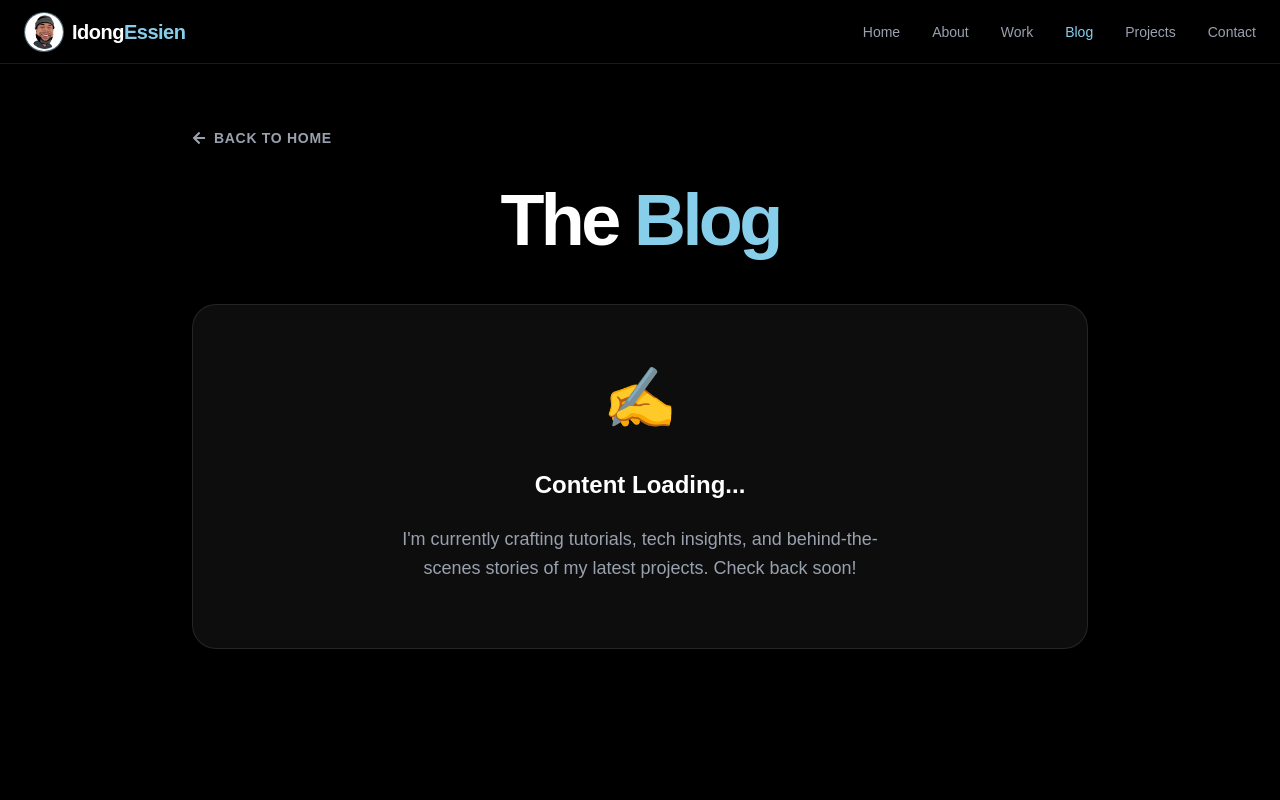
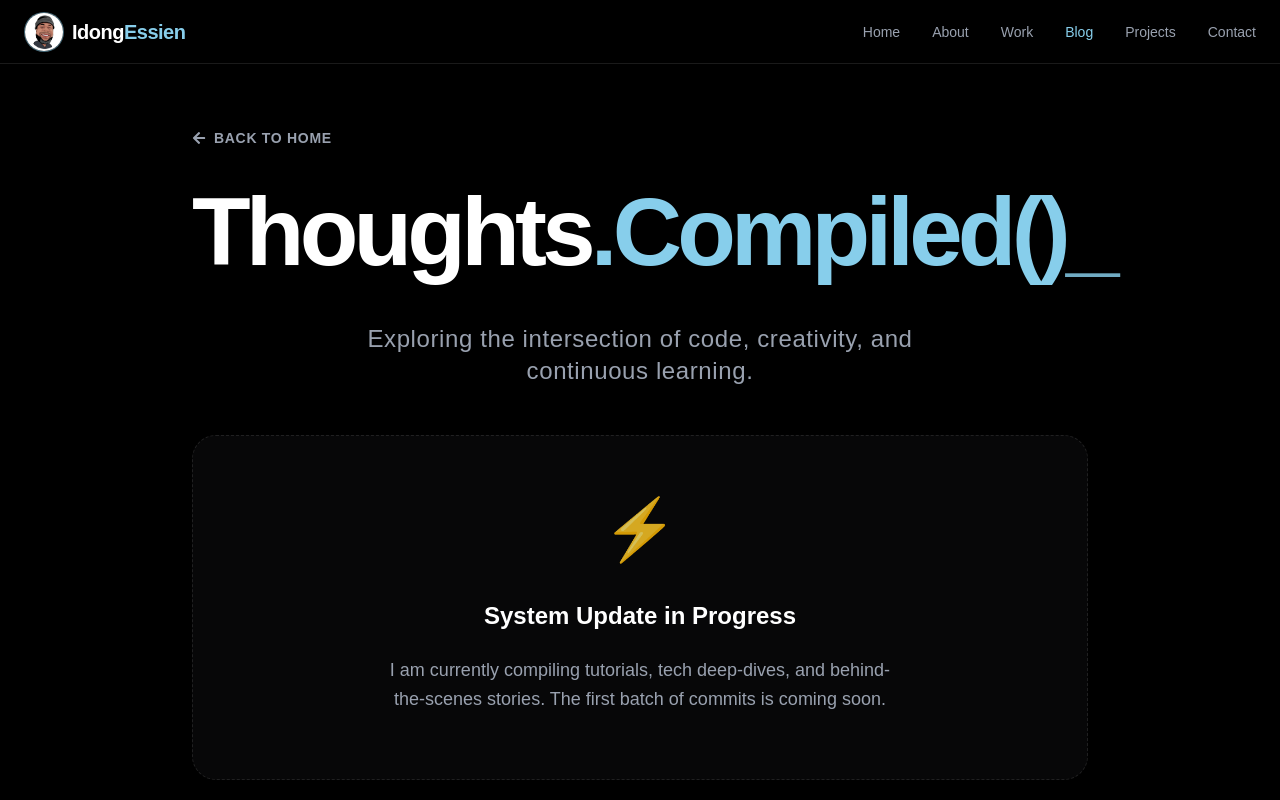
Before and after one commit to idongCodes/idong-essien, a Next.js app: page /blog in a window 1280 px wide. Shown: the top 800 px of the page. Built offline with nearby package versions, Linux system fonts and the light colour scheme.

Commit message:
Update Blog UI

```diff
--- a/app/blog/page.tsx
+++ b/app/blog/page.tsx
@@ -1,7 +1,13 @@
+"use client"; // <--- Now a Client Component to handle state
+
+import { useState } from "react";
 import Link from "next/link";
 import { FaArrowLeft } from "react-icons/fa";
+import BlogTypewriter from "@/components/BlogTypewriter";
 
 export default function BlogPage() {
+  const [showContent, setShowContent] = useState(false);
+
   return (
     <div className="min-h-screen w-full bg-black text-white pt-32 pb-20 px-4 md:px-8 flex flex-col items-center">
 
@@ -17,18 +23,30 @@ export default function BlogPage() {
 
       <div className="max-w-4xl w-full text-center space-y-12">
 
-        {/* Header */}
-        <h1 className="text-5xl md:text-7xl font-bold tracking-tighter">
-          The <span className="text-sky-blue">Blog</span>
-        </h1>
+        <div className="space-y-6">
+          {/* Pass the handler here */}
+          <BlogTypewriter onComplete={() => setShowContent(true)} />
 
-        {/* Empty State Card */}
-        <div className="p-16 border border-white/10 rounded-3xl bg-white/5 backdrop-blur-sm shadow-2xl flex flex-col items-center gap-6">
-          <div className="text-6xl mb-4">✍️</div>
-          <h2 className="text-2xl font-bold text-white">Content Loading...</h2>
-          <p className="text-lg text-gray-400 font-light max-w-lg mx-auto leading-relaxed">
-            I'm currently crafting tutorials, tech insights, and behind-the-scenes stories of my latest projects. Check back soon!
-          </p>
+          {/* FADE IN WRAPPER - Controls everything below the title */}
+          <div
+            className={`transition-opacity duration-1000 ease-in flex flex-col items-center gap-12 ${
+              showContent ? "opacity-100 translate-y-0" : "opacity-0 translate-y-4"
+            }`}
+          >
+            <p className="text-xl md:text-2xl text-gray-400 font-light tracking-wide max-w-2xl mx-auto">
+              Exploring the intersection of code, creativity, and continuous learning.
+            </p>
+
+            {/* Empty State Card */}
+            <div className="w-full p-16 border border-white/10 rounded-3xl bg-zinc-900/30 backdrop-blur-sm shadow-2xl flex flex-col items-center gap-6 border-dashed">
+              <div className="text-6xl mb-4 animate-pulse">⚡</div>
+              <h2 className="text-2xl font-bold text-white">System Update in Progress</h2>
+              <p className="text-lg text-gray-400 font-light max-w-lg mx-auto leading-relaxed">
+                I am currently compiling tutorials, tech deep-dives, and behind-the-scenes stories. The first batch of commits is coming soon.
+              </p>
+            </div>
+          </div>
+
         </div>
 
       </div>
--- a/app/globals.css
+++ b/app/globals.css
@@ -21,3 +21,8 @@ html, body {
   margin: 0;
   padding: 0;
 }
+
+@keyframes fadeIn {
+  from { opacity: 0; transform: translateY(10px); }
+  to { opacity: 1; transform: translateY(0); }
+}
--- /dev/null
+++ b/components/BlogTypewriter.tsx
@@ -0,0 +1,39 @@
+"use client";
+
+import { useState, useEffect } from "react";
+
+export default function BlogTypewriter({ onComplete }: { onComplete?: () => void }) {
+  const textFirstHalf = "Thoughts";
+  const textSecondHalf = ".Compiled()";
+  const fullText = textFirstHalf + textSecondHalf;
+
+  const [displayedText, setDisplayedText] = useState("");
+
+  useEffect(() => {
+    let i = 0;
+    const typingSpeed = 100; // ms per char
+
+    const timer = setInterval(() => {
+      if (i < fullText.length) {
+        setDisplayedText(fullText.slice(0, i + 1));
+        i++;
+      } else {
+        clearInterval(timer);
+        if (onComplete) onComplete(); // <--- Notify parent when done
+      }
+    }, typingSpeed);
+
+    return () => clearInterval(timer);
+  }, []);
+
+  const part1 = displayedText.slice(0, textFirstHalf.length);
+  const part2 = displayedText.slice(textFirstHalf.length);
+
+  return (
+    <h1 className="text-5xl md:text-8xl font-bold tracking-tighter min-h-[1.2em]">
+      <span>{part1}</span>
+      <span className="text-sky-blue">{part2}</span>
+      <span className="animate-pulse text-sky-blue">_</span>
+    </h1>
+  );
+}
```
